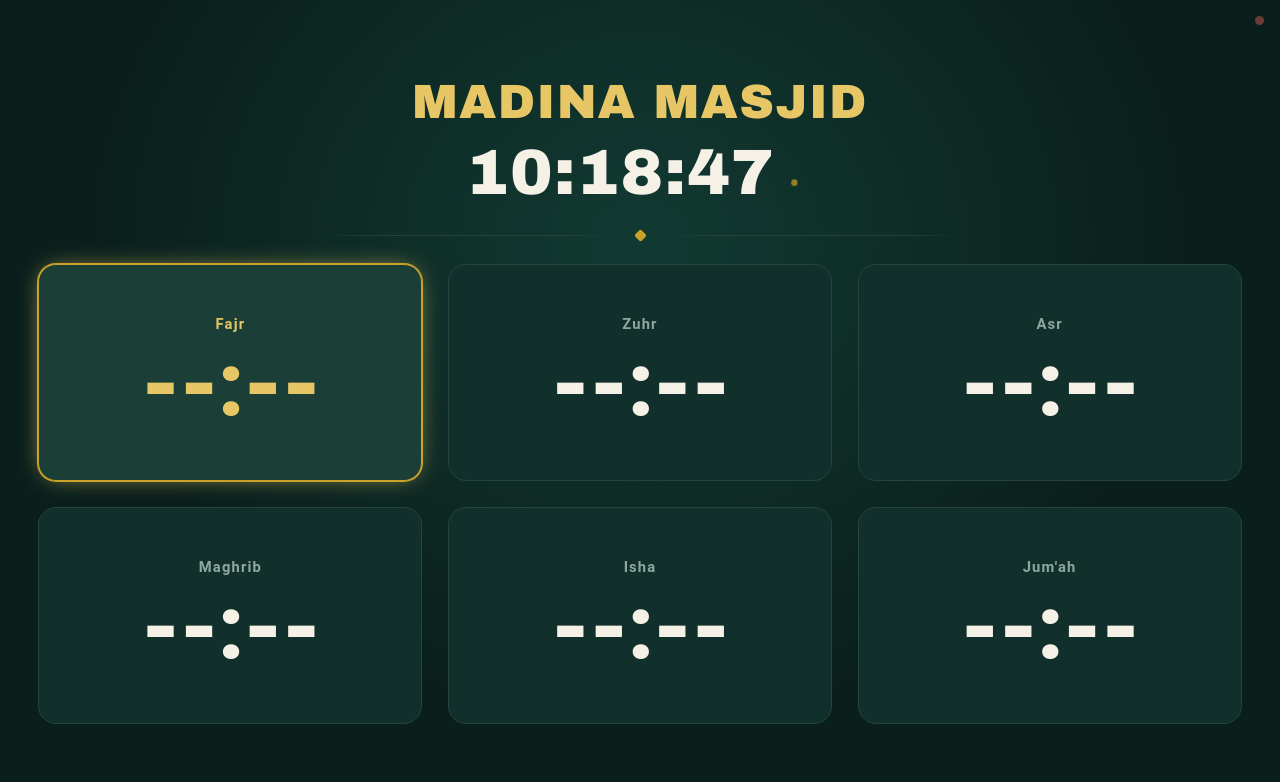
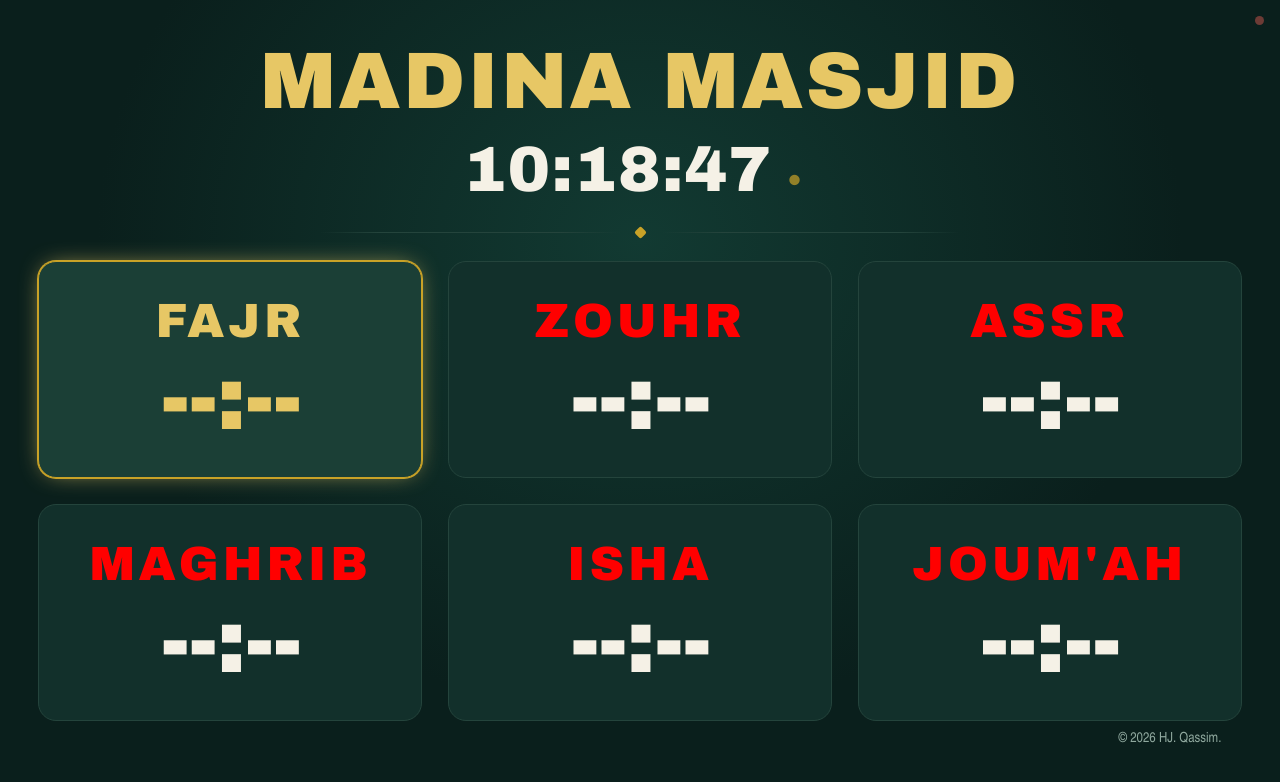
Before and after one commit to hollyenah/awQat-salat, a website: page public/tv.html in a window 1280 px wide. Drawn offline with Linux system fonts and the light colour scheme; no server answers.

Commit message:
Modif min base

```diff
--- a/package.json
+++ b/package.json
@@ -6,5 +6,5 @@
   "scripts": {
     "start": "node server.js"
   },
-  "license": "UNLICENSED"
+  "license": "APPARTIENT À H. Qassim"
 }
--- /dev/null
+++ b/public/style-admin.css
@@ -0,0 +1,111 @@
+:root{
+    --bg-deep: #0A1F1C;
+    --bg-card: #12302B;
+    --field-bg: #17392F;
+    --divider: #2A4A40;
+    --gold: #C9A227;
+    --gold-bright: #E7C765;
+    --text-primary: #F5F1E6;
+    --text-muted: #8FA89E;
+    --ok: #4caf6b;
+    --err: #d9695f;
+  }
+  *{ box-sizing:border-box; -webkit-tap-highlight-color: transparent; }
+  html,body{ margin:0; padding:0; background:var(--bg-deep); color:var(--text-primary);
+    font-family:'Roboto','Noto Sans','Segoe UI',Helvetica,Arial,sans-serif; }
+  body{ padding: 20px 16px 100px; max-width: 560px; margin: 0 auto; }
+
+  h1{
+    font-size: clamp(1.4rem, 5vw, 1.7rem);
+    font-weight:700;
+    color: var(--gold-bright);
+    margin: 4px 0 2px;
+    text-align:center;
+  }
+  .subtitle{
+    text-align:center; color:var(--text-muted); font-size:0.92rem; margin-bottom:22px;
+  }
+
+  section{
+    background: var(--bg-card);
+    border:1px solid var(--divider);
+    border-radius: 16px;
+    padding: 16px 16px 18px;
+    margin-bottom: 16px;
+  }
+  section h2{
+    font-size:0.95rem; font-weight:600; letter-spacing:0.03em;
+    color: var(--gold); margin: 0 0 14px;
+  }
+
+  label{
+    display:block; font-size:0.88rem; color:var(--text-muted);
+    margin: 12px 0 6px;
+  }
+  label:first-of-type{ margin-top:0; }
+
+  input[type=text], input[type=time], textarea{
+    width:100%;
+    background: var(--field-bg);
+    border:1px solid var(--divider);
+    border-radius:10px;
+    color: var(--text-primary);
+    font-size:1rem;
+    padding: 12px 12px;
+    font-family:inherit;
+  }
+  input:focus, textarea:focus{
+    outline:none; border-color: var(--gold);
+  }
+  textarea{ resize:vertical; min-height:80px; line-height:1.4; }
+
+  .prayer-grid{
+    display:grid;
+    grid-template-columns: repeat(2, 1fr);
+    gap: 0 12px;
+  }
+  .prayer-grid .field{ min-width:0; }
+
+  .switch-row{
+    display:flex; align-items:center; justify-content:space-between;
+    margin-top:14px;
+  }
+  .switch-row span{ font-size:0.92rem; color: var(--text-primary); }
+
+  .switch{ position:relative; width:48px; height:28px; flex-shrink:0; }
+  .switch input{ opacity:0; width:0; height:0; }
+  .slider{
+    position:absolute; inset:0; background:#3a5850; border-radius:999px;
+    transition: background .25s ease; cursor:pointer;
+  }
+  .slider::before{
+    content:""; position:absolute; width:22px; height:22px; left:3px; top:3px;
+    background:#fff; border-radius:50%; transition: transform .25s ease;
+  }
+  .switch input:checked + .slider{ background: var(--gold); }
+  .switch input:checked + .slider::before{ transform: translateX(20px); }
+
+  .savebar{
+    position:fixed; left:0; right:0; bottom:0;
+    background: linear-gradient(0deg, var(--bg-deep) 70%, transparent);
+    padding: 18px 16px 20px;
+    display:flex; flex-direction:column; align-items:center; gap:8px;
+  }
+  #saveBtn{
+    width:100%; max-width:528px;
+    background: var(--gold);
+    color: #17240C;
+    border:none; border-radius:12px;
+    font-size:1.05rem; font-weight:700;
+    padding: 14px 0;
+    cursor:pointer;
+  }
+  #saveBtn:active{ background: var(--gold-bright); }
+  #saveBtn:disabled{ opacity:.6; }
+
+  #status{
+    font-size:0.88rem; min-height:1.2em;
+    color: var(--text-muted);
+  }
+  #status.ok{ color: var(--ok); }
+  #status.err{ color: var(--err); }
--- /dev/null
+++ b/public/style-tv.css
@@ -0,0 +1,154 @@
+:root{
+  --bg-deep: #0A1F1C;
+  --bg-panel: #12302B;
+  --bg-panel-active: #1B3F36;
+  --divider: #24443C;
+  --gold: #C9A227;
+  --gold-bright: #E7C765;
+  --text-primary: #F5F1E6;
+  /* --text-muted: #8FA89E; */
+  --text-muted: #ff0000;
+  --fs-mosque-name: clamp(5rem, 3.4vw, 3.2rem);
+  --fs-arial-black: 'Arial Black', sans-serif;
+  --fs-clock: clamp(4rem, 2.8vw, 2.5rem);
+  --fs-date: clamp(2rem, 1.5vw, 1.3rem);
+  --fs-prayer-label: clamp(3rem, 1.15vw, 1.2rem);
+  --fs-prayer-time: clamp(2.8rem, 7vw, 6.4rem);
+  --fs-footer: clamp(1rem, 1.6vw, 1.5rem);
+}
+*{ box-sizing: border-box; }
+html, body{
+  margin:0; padding:0; height:100%;
+  background: radial-gradient(ellipse at 50% 30%, #123A32 0%, var(--bg-deep) 60%);
+  color: var(--text-primary);
+  /*font-family: 'Roboto', 'Noto Sans', 'Segoe UI', Helvetica, Arial, sans-serif;*/
+  font-family: var(--fs-arial-black);
+  overflow: hidden;
+  cursor: none;
+  -webkit-user-select: none; user-select: none;
+}
+body{
+  display:flex;
+  flex-direction:column;
+  align-items:center;
+  justify-content:center;
+  min-height:100vh;
+  padding: clamp(16px, 3vh, 48px) clamp(16px, 4vw, 64px);
+}
+.status-dot{
+  position:absolute; top:16px; right:16px;
+  width:9px; height:9px; border-radius:50%;
+  background:#5a6b66; opacity:.55;
+  transition: background .5s ease;
+}
+.header{ text-align:center; }
+h1{ /* mosque name */
+  margin:0;
+  font-size: var(--fs-mosque-name);
+  font-family: var(--fs-arial-black);
+  font-weight:700;
+  letter-spacing: 0.03em;
+  color: var(--gold-bright);
+}
+.meta{
+  margin-top: 10px;
+  display:flex;
+  align-items:baseline;
+  justify-content:center;
+  gap: 14px;
+  color: var(--text-muted);
+}
+#clock{
+  font-size: var(--fs-clock);
+  font-family: var(--fs-arial-black);
+  font-weight:600;
+  color: var(--text-primary);
+  font-variant-numeric: tabular-nums;
+  letter-spacing: 0.02em;
+}
+.sep{ color: var(--gold); opacity:.7; font-size: var(--fs-date); }
+/*#displayDate{ font-size: var(--fs-date); }*/
+.divider{
+  width:min(70vw, 640px);
+  display:flex; align-items:center;
+  margin: clamp(18px,3vh,36px) 0;
+}
+.divider .line{
+  flex:1; height:1px;
+  background: linear-gradient(90deg, transparent, var(--divider) 20%, var(--divider) 80%, transparent);
+}
+.divider .diamond{
+  width:9px; height:9px; margin:0 16px;
+  background: var(--gold);
+  transform: rotate(45deg);
+  border-radius:2px;
+  flex-shrink:0;
+}
+.grid{
+  width:min(94vw, 1400px);
+  flex: 0 0 auto;
+  display:grid;
+  grid-template-columns: repeat(3, 1fr);
+  grid-template-rows: repeat(2, 1fr);
+  gap: clamp(12px, 2vw, 26px);
+}
+.card{
+  background: var(--bg-panel);
+  border: 1px solid var(--divider);
+  border-radius: 18px;
+  display:flex;
+  flex-direction:column;
+  align-items:center;
+  justify-content:center;
+  gap: clamp(6px, 1vh, 14px);
+  padding: clamp(14px, 2.6vw, 30px) 10px;
+  min-height: clamp(130px, 17vw, 220px);
+  transition: background .5s ease, border-color .5s ease, box-shadow .5s ease;
+}
+.card .label{
+  font-size: var(--fs-prayer-label);
+  font-family: var(--fs-arial-black);
+  font-weight:600;
+  letter-spacing: 0.08em;
+  color: var(--text-muted);
+}
+.card .time{
+  font-size: var(--fs-prayer-time);
+  font-family: var(--fs-arial-black);
+  font-weight:800;
+  font-variant-numeric: tabular-nums;
+  letter-spacing: -0.02em;
+  line-height:1;
+  color: var(--text-primary);
+}
+.card.next{
+  background: var(--bg-panel-active);
+  border-color: var(--gold);
+  box-shadow: 0 0 0 1px var(--gold), 0 0 30px -6px var(--gold-bright);
+  animation: pulseGlow 2.6s ease-in-out infinite;
+}
+.card.next .label{ color: var(--gold-bright); }
+.card.next .time{ color: var(--gold-bright); }
+@keyframes pulseGlow{
+  0%, 100% { box-shadow: 0 0 0 1px var(--gold), 0 0 24px -8px var(--gold-bright); }
+  50%      { box-shadow: 0 0 0 1px var(--gold), 0 0 40px -6px var(--gold-bright); }
+}
+@media (prefers-reduced-motion: reduce){
+  .card.next{ animation:none; }
+}
+.footer{
+  margin-top: clamp(18px, 3vh, 36px);
+  width: min(90vw, 1100px);
+  text-align:center;
+  border-top: 1px solid var(--divider);
+  padding-top: clamp(14px, 2.4vh, 24px);
+}
+.footer p{
+  margin:0;
+  font-size: var(--fs-footer);
+  font-style: italic;
+  font-weight: 400;
+  color: var(--text-primary);
+  line-height:1.5;
+}
+.footer[hidden]{ display:none; }
--- a/public/tv.html
+++ b/public/tv.html
@@ -3,178 +3,8 @@
 <head>
 <meta charset="UTF-8">
 <meta name="viewport" content="width=device-width, initial-scale=1">
-<title>Horaires de Prière</title>
-<style>
-  :root{
-    --bg-deep: #0A1F1C;
-    --bg-panel: #12302B;
-    --bg-panel-active: #1B3F36;
-    --divider: #24443C;
-    --gold: #C9A227;
-    --gold-bright: #E7C765;
-    --text-primary: #F5F1E6;
-    --text-muted: #8FA89E;
-
-    --fs-mosque-name: clamp(3rem, 3.4vw, 3.2rem);
-    --fs-arial-black: 'Arial Black', sans-serif;
-    --fs-clock: clamp(4rem, 2.8vw, 2.5rem);
-    --fs-date: clamp(2rem, 1.5vw, 1.3rem);
-    --fs-prayer-label: clamp(0.85rem, 1.15vw, 1.2rem);
-    --fs-prayer-time: clamp(2.8rem, 7vw, 6.4rem);
-    --fs-footer: clamp(1rem, 1.6vw, 1.5rem);
-  }
-
-  *{ box-sizing: border-box; }
-
-  html, body{
-    margin:0; padding:0; height:100%;
-    background: radial-gradient(ellipse at 50% 30%, #123A32 0%, var(--bg-deep) 60%);
-    color: var(--text-primary);
-    font-family: 'Roboto', 'Noto Sans', 'Segoe UI', Helvetica, Arial, sans-serif;
-    overflow: hidden;
-    cursor: none;
-    -webkit-user-select: none; user-select: none;
-  }
-
-  body{
-    display:flex;
-    flex-direction:column;
-    align-items:center;
-    justify-content:center;
-    min-height:100vh;
-    padding: clamp(16px, 3vh, 48px) clamp(16px, 4vw, 64px);
-  }
-
-  .status-dot{
-    position:absolute; top:16px; right:16px;
-    width:9px; height:9px; border-radius:50%;
-    background:#5a6b66; opacity:.55;
-    transition: background .5s ease;
-  }
-
-  .header{ text-align:center; }
-
-  h1{
-    margin:0;
-    font-size: var(--fs-mosque-name);
-    font-family: var(--fs-arial-black);
-    font-weight:700;
-    letter-spacing: 0.03em;
-    color: var(--gold-bright);
-  }
-
-  .meta{
-    margin-top: 10px;
-    display:flex;
-    align-items:baseline;
-    justify-content:center;
-    gap: 14px;
-    color: var(--text-muted);
-  }
-
-  #clock{
-    font-size: var(--fs-clock);
-    font-family: var(--fs-arial-black);
-    font-weight:600;
-    color: var(--text-primary);
-    font-variant-numeric: tabular-nums;
-    letter-spacing: 0.02em;
-  }
-
-  .sep{ color: var(--gold); opacity:.7; font-size: var(--fs-date); }
-
-  /*#displayDate{ font-size: var(--fs-date); }*/
-
-  .divider{
-    width:min(70vw, 640px);
-    display:flex; align-items:center;
-    margin: clamp(18px,3vh,36px) 0;
-  }
-  .divider .line{
-    flex:1; height:1px;
-    background: linear-gradient(90deg, transparent, var(--divider) 20%, var(--divider) 80%, transparent);
-  }
-  .divider .diamond{
-    width:9px; height:9px; margin:0 16px;
-    background: var(--gold);
-    transform: rotate(45deg);
-    border-radius:2px;
-    flex-shrink:0;
-  }
-
-  .grid{
-    width:min(94vw, 1400px);
-    flex: 0 0 auto;
-    display:grid;
-    grid-template-columns: repeat(3, 1fr);
-    grid-template-rows: repeat(2, 1fr);
-    gap: clamp(12px, 2vw, 26px);
-  }
-
-  .card{
-    background: var(--bg-panel);
-    border: 1px solid var(--divider);
-    border-radius: 18px;
-    display:flex;
-    flex-direction:column;
-    align-items:center;
-    justify-content:center;
-    gap: clamp(6px, 1vh, 14px);
-    padding: clamp(14px, 2.6vw, 30px) 10px;
-    min-height: clamp(130px, 17vw, 220px);
-    transition: background .5s ease, border-color .5s ease, box-shadow .5s ease;
-  }
-
-  .card .label{
-    font-size: var(--fs-prayer-label);
-    font-weight:600;
-    letter-spacing: 0.08em;
-    color: var(--text-muted);
-  }
-
-  .card .time{
-    font-size: var(--fs-prayer-time);
-    font-weight:800;
-    font-variant-numeric: tabular-nums;
-    letter-spacing: -0.02em;
-    line-height:1;
-    color: var(--text-primary);
-  }
-
-  .card.next{
-    background: var(--bg-panel-active);
-    border-color: var(--gold);
-    box-shadow: 0 0 0 1px var(--gold), 0 0 30px -6px var(--gold-bright);
-    animation: pulseGlow 2.6s ease-in-out infinite;
-  }
-  .card.next .label{ color: var(--gold-bright); }
-  .card.next .time{ color: var(--gold-bright); }
-
-  @keyframes pulseGlow{
-    0%, 100% { box-shadow: 0 0 0 1px var(--gold), 0 0 24px -8px var(--gold-bright); }
-    50%      { box-shadow: 0 0 0 1px var(--gold), 0 0 40px -6px var(--gold-bright); }
-  }
-  @media (prefers-reduced-motion: reduce){
-    .card.next{ animation:none; }
-  }
-
-  .footer{
-    margin-top: clamp(18px, 3vh, 36px);
-    width: min(90vw, 1100px);
-    text-align:center;
-    border-top: 1px solid var(--divider);
-    padding-top: clamp(14px, 2.4vh, 24px);
-  }
-  .footer p{
-    margin:0;
-    font-size: var(--fs-footer);
-    font-style: italic;
-    font-weight: 400;
-    color: var(--text-primary);
-    line-height:1.5;
-  }
-  .footer[hidden]{ display:none; }
-</style>
+<title>Horaires de Prière - ABOUBAKR SIDDIQ - ANTANANARIVO</title>
+<link rel="stylesheet" href="style-tv.css">
 </head>
 <body>
 
@@ -194,17 +24,25 @@
   </div>
 
   <main class="grid" id="grid">
-    <div class="card" data-key="fajr"><span class="label">Fajr</span><span class="time">--:--</span></div>
-    <div class="card" data-key="zuhr"><span class="label">Zuhr</span><span class="time">--:--</span></div>
-    <div class="card" data-key="asr"><span class="label">Asr</span><span class="time">--:--</span></div>
-    <div class="card" data-key="maghrib"><span class="label">Maghrib</span><span class="time">--:--</span></div>
-    <div class="card" data-key="isha"><span class="label">Isha</span><span class="time">--:--</span></div>
-    <div class="card" data-key="jumuah"><span class="label">Jum'ah</span><span class="time">--:--</span></div>
+    <div class="card" data-key="fajr"><span class="label">FAJR</span><span class="time">--:--</span></div>
+    <div class="card" data-key="zuhr"><span class="label">ZOUHR</span><span class="time">--:--</span></div>
+    <div class="card" data-key="asr"><span class="label">ASSR</span><span class="time">--:--</span></div>
+    <div class="card" data-key="maghrib"><span class="label">MAGHRIB</span><span class="time">--:--</span></div>
+    <div class="card" data-key="isha"><span class="label">ISHA</span><span class="time">--:--</span></div>
+    <div class="card" data-key="jumuah"><span class="label">JOUM'AH</span><span class="time">--:--</span></div>
   </main>
 
   <footer class="footer" id="footerWrap" hidden>
     <p id="footerMessage"></p>
   </footer>
+
+  <p style="font-size: 0.875em;
+      margin-top: 10px;
+      margin-left: 90%;
+      color:#8FA89E;
+      font-family: 'arial narrow', sans-serif;">
+      &copy; 2026 HJ. Qassim.
+  </p>
 
 <script>
   const mosqueNameEl = document.getElementById('mosqueName');
```
Also changed, not shown: data.json (+4 -4 lines), public/admin.html (+3 -0 lines), README.md.
